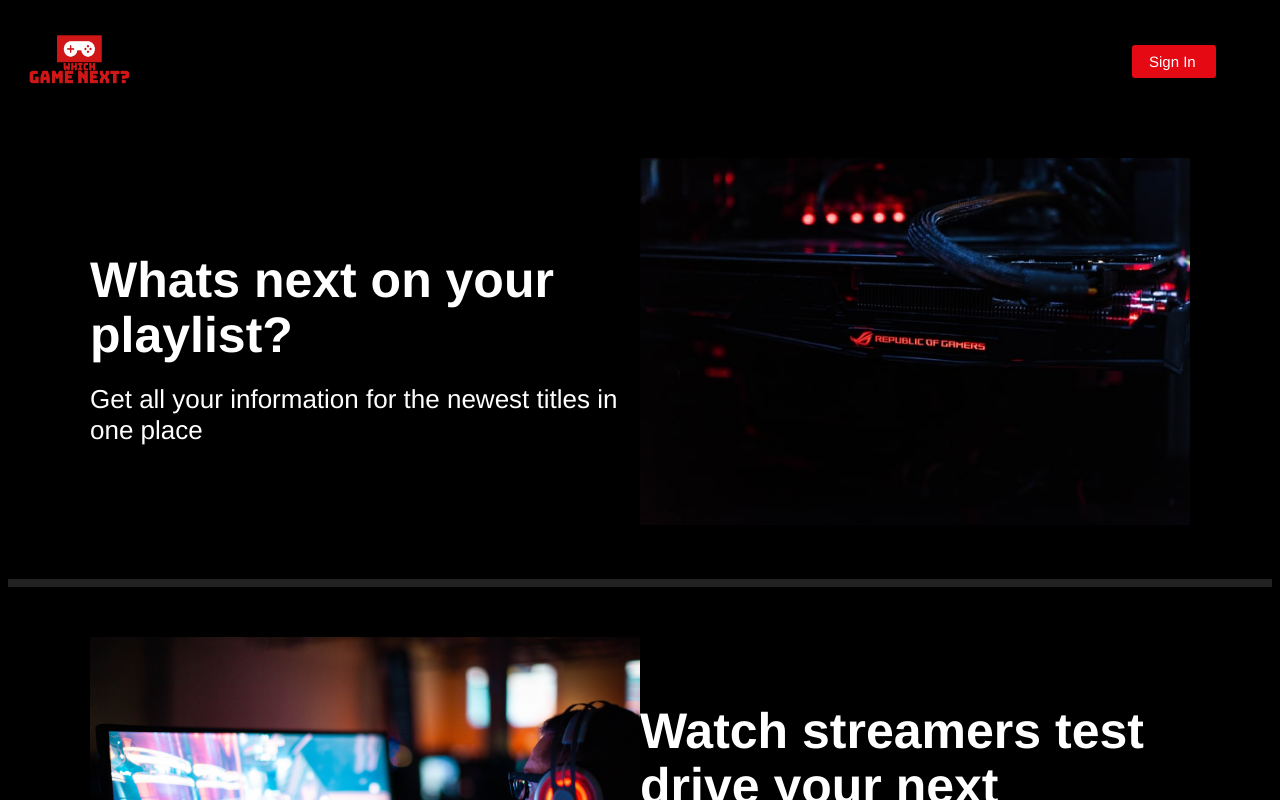
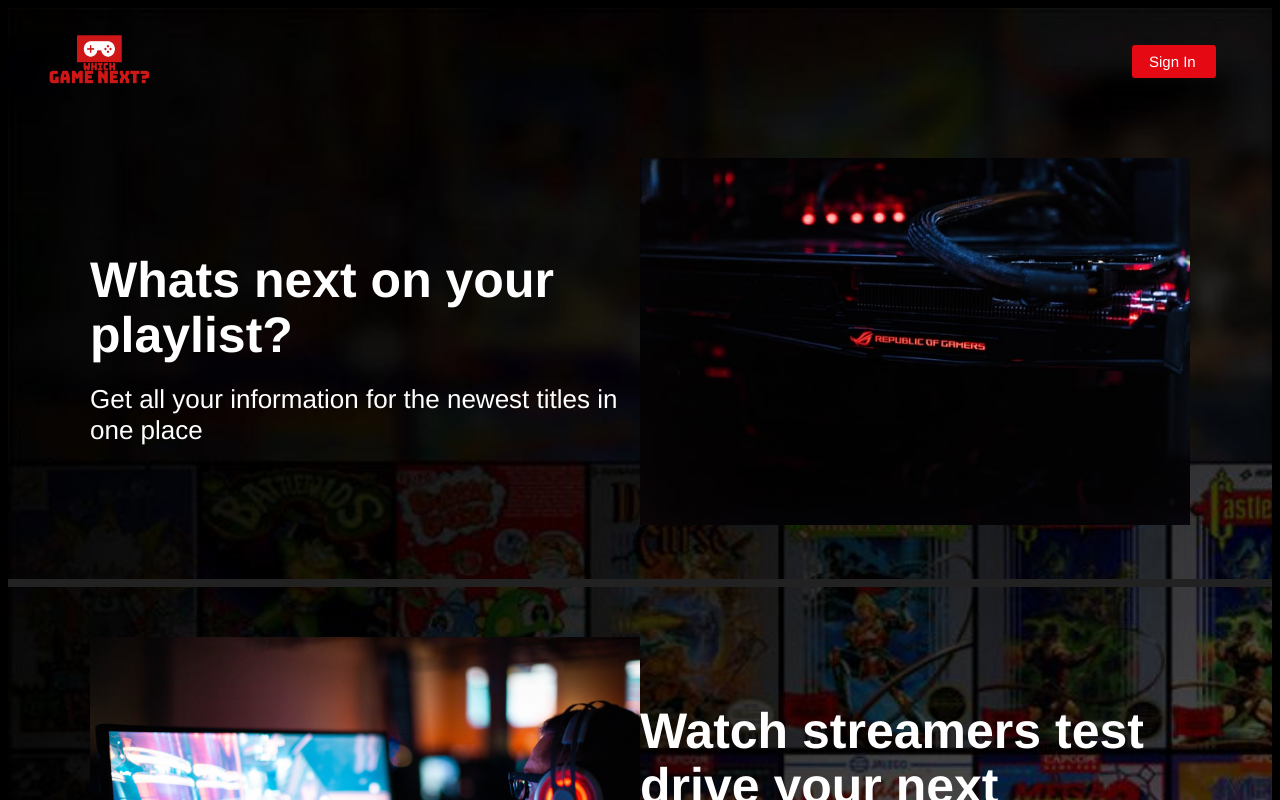
Before and after one commit to stevenks17/wgn_v2, a React (Create React App) app: page / in a window 1280 px wide. Shown: the top 800 px of the page. Built offline with nearby package versions, Linux system fonts and the light colour scheme.

Commit message:
inserted background image behind components

```diff
--- a/src/components/header/styles/header.js
+++ b/src/components/header/styles/header.js
@@ -2,7 +2,10 @@ import styled from 'styled-components/macro'
 import { Link as ReactRouterLink } from 'react-router-dom'
 
 export const Background = styled.div`
-
+display: flex;
+flex-direction: column;
+background: url(${({ src }) => (src ? `../images/misc/${src}.jpg` : '../images/misc/home-bg.jpg')}) top left / cover
+  no-repeat;
 `
 
 export const Frame = styled.div``
@@ -27,7 +30,7 @@ export const Container = styled.div`
 export const Logo = styled.img`
     width: 108px;
     height: 52px;
-    margin-left: -40px;
+    margin-left: -20px;
 
     @media (min-width: 1449px) {
         height: 45px;
```
